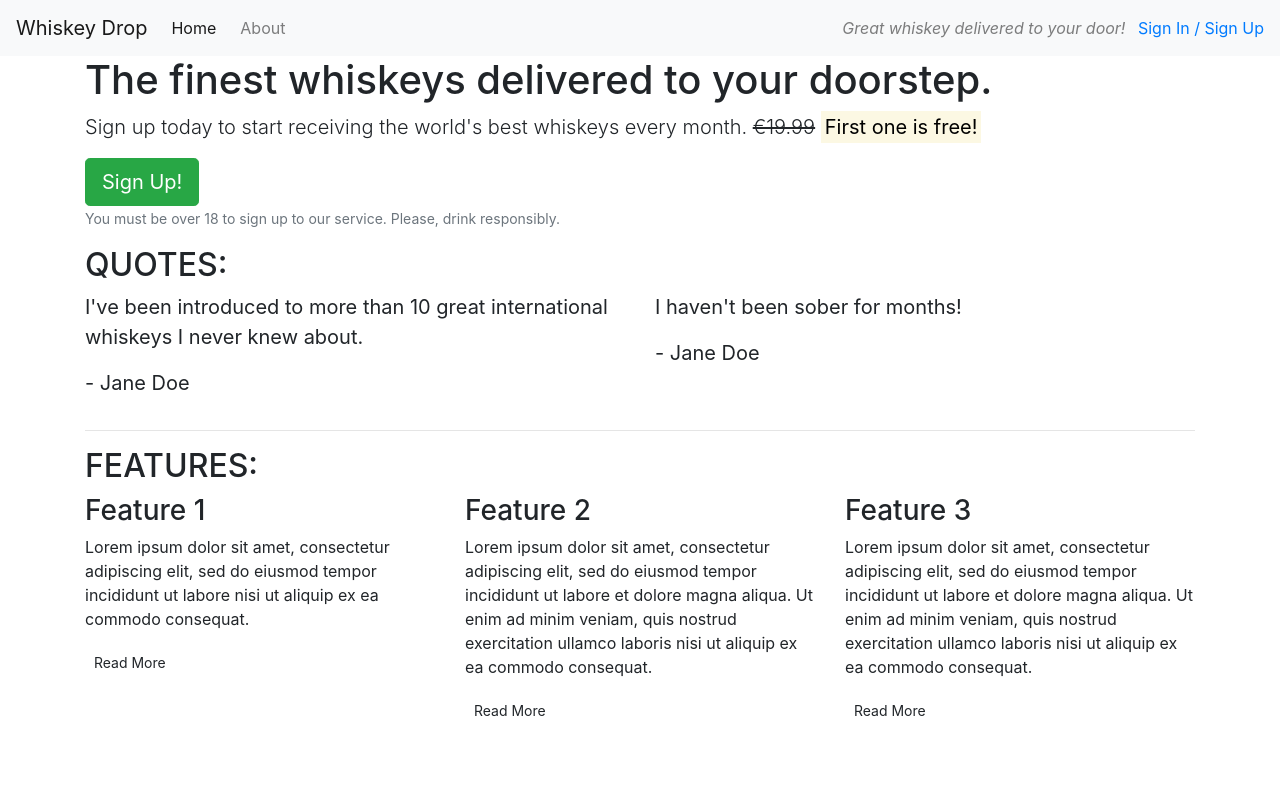
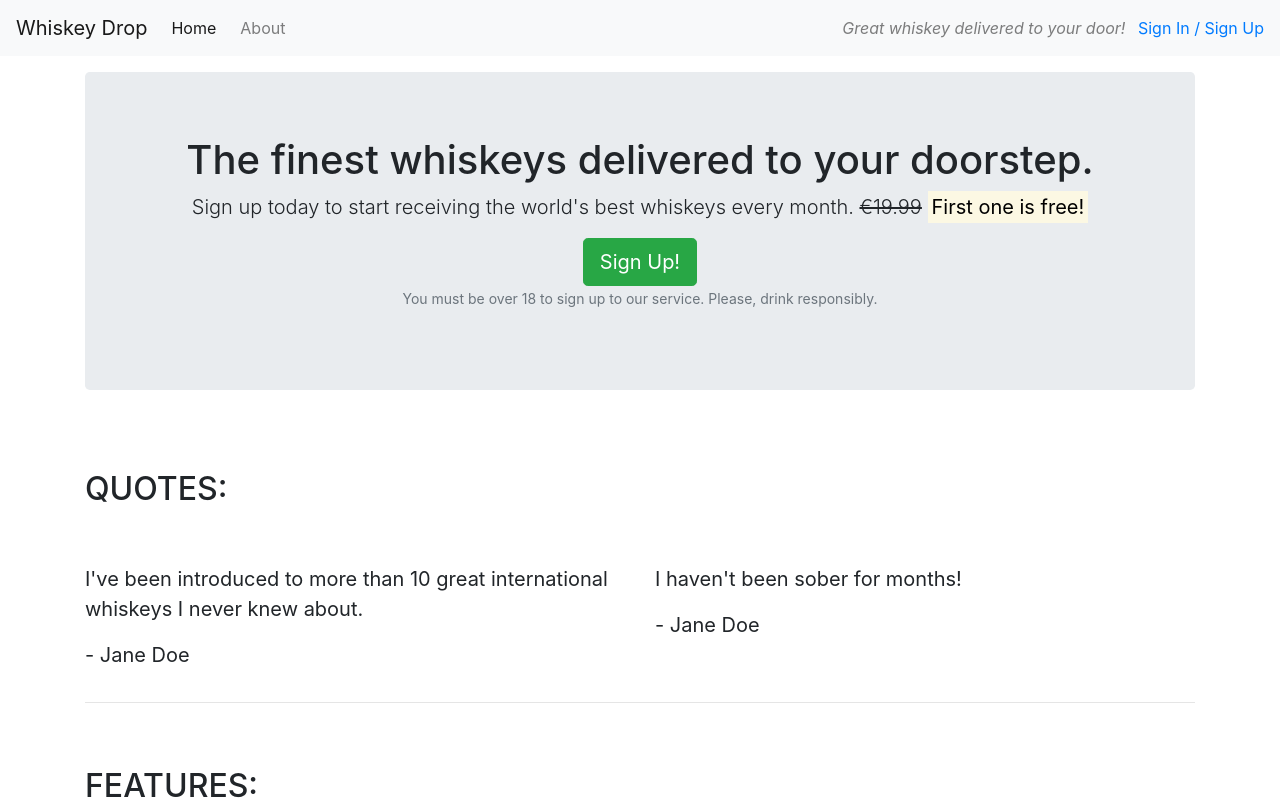
Before and after one commit to HPCarey/Bootstrap, a plain HTML site: page index.html in a window 1280 px wide. Shown: the top 809 px of the page. Drawn offline with nearby package versions, Linux system fonts and the light colour scheme.

Commit message:
add styles to text in callout and feature and quotes headings

```diff
--- a/index.html
+++ b/index.html
@@ -27,14 +27,15 @@
         </div>
 
     </nav>
-    <article class="container">
+    <article class="container mt-3">
         <!-- Callout -->
         <div class="row">
             <div class="col-12">
-                <section class="callout">
+                <section class="callout jumbotron text-center">
                     <h1>The finest whiskeys delivered to your doorstep.</h1>
                     <p class="lead">Sign up today to start receiving the world's best whiskeys every month.
-                        <s>€19.99</s>
+                        <s class="d-none d-sm-inline">€19.99</s>
+                        <span class="d-inline d-sm-none"><br></span>
                         <strong><mark>First one is free!</mark></strong></p>
                     <button class="btn btn-success btn-lg">Sign Up!</button>
                     <p class="text-muted"><small>You must be over 18 to sign up to our service. Please, drink
@@ -47,7 +48,7 @@
         <!-- Quotes -->
         <section class="quotes">
             <div class="row">
-                <div class="col-12">
+                <div class="col-12 my-5">
                     <h2 class="text-uppercase">Quotes:</h2>
                 </div>
             </div>
@@ -72,7 +73,7 @@
         <!-- Features -->
         <section class="features">
             <div class="row">
-                <div class="col-12">
+                <div class="col-12 my-5">
                     <h2 class="text-uppercase">Features:</h2>
                 </div>
             </div>
```
